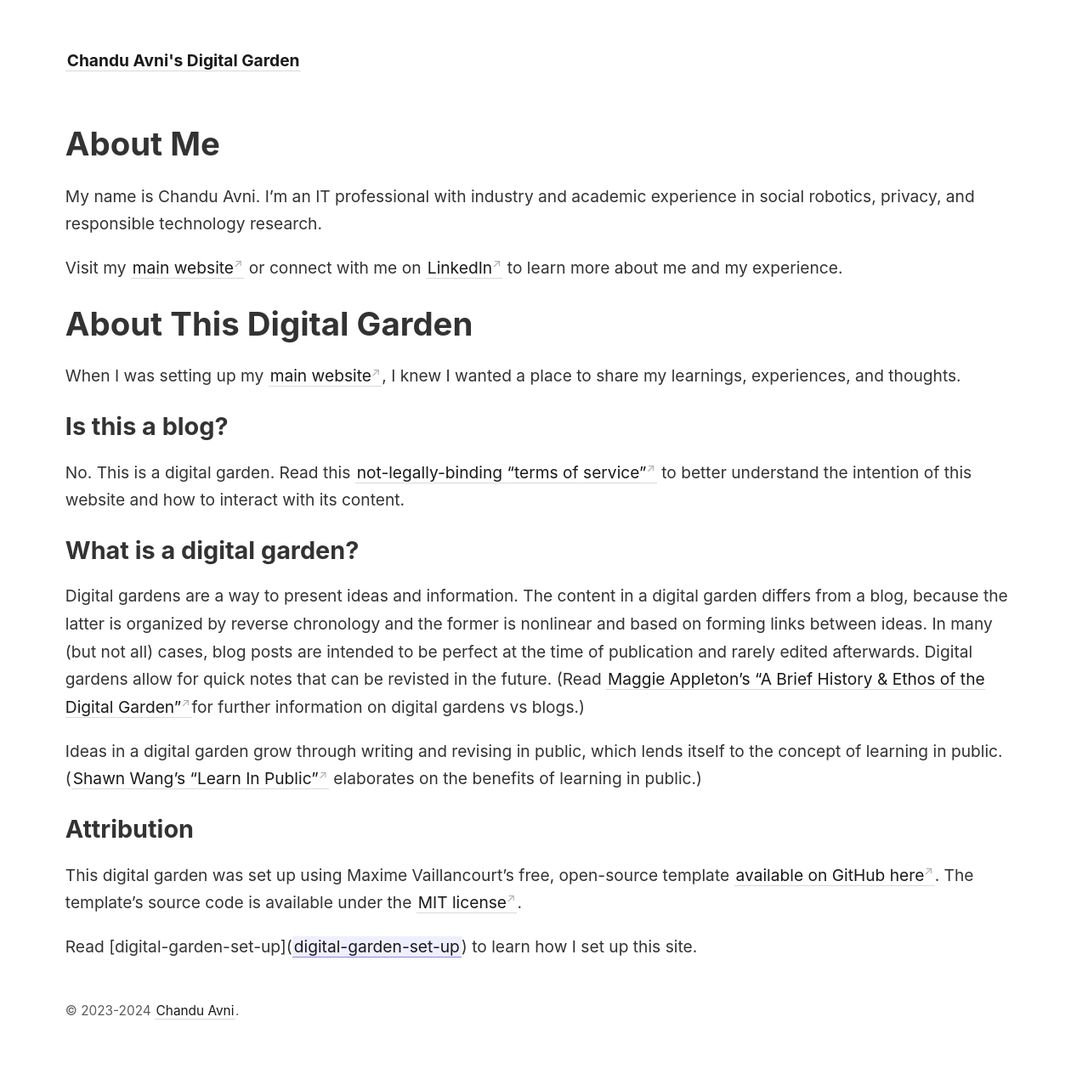
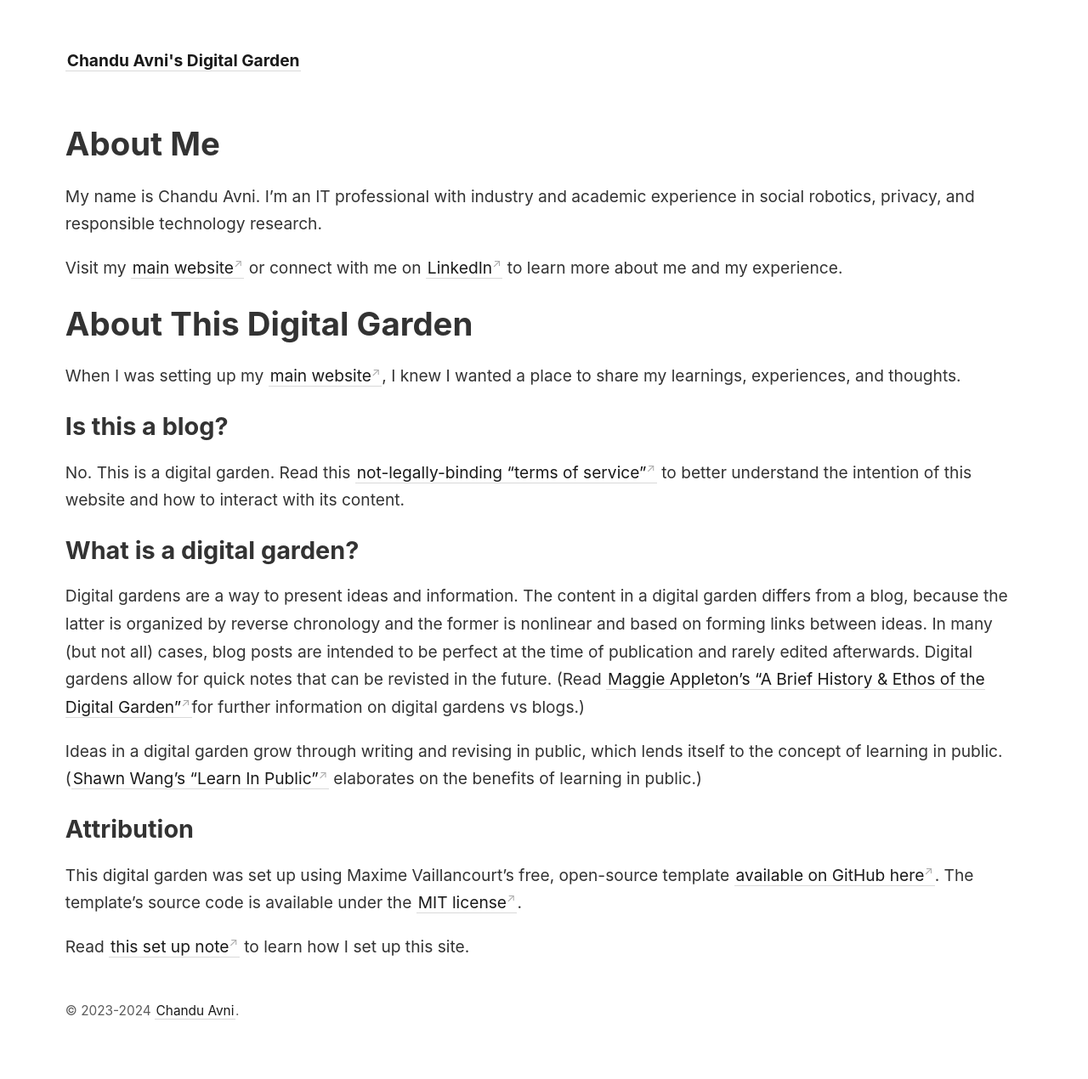
Before and after one commit to ch4ndua/chandu-avni-digital-garden, a Jekyll site: the page built from _notes/about.md, in a window 1280 px wide. Shown: the whole page at 85% size. Built offline with Jekyll 4.4.1, drawn with Linux system fonts in a browser that asks for light colours.

Commit message:
Update about.md

```diff
--- a/_notes/about.md
+++ b/_notes/about.md
@@ -23,4 +23,4 @@ Ideas in a digital garden grow through writing and revising in public, which len
 ## Attribution
 This digital garden was set up using Maxime Vaillancourt's free, open-source template [available on GitHub here](https://github.com/maximevaillancourt/digital-garden-jekyll-template). The template's source code is available under the [MIT license](/LICENSE).
 
-Read [digital-garden-set-up]([[digital-garden-set-up]]) to learn how I set up this site.
+Read [this set up note](digital-garden-set-up) to learn how I set up this site.
```
